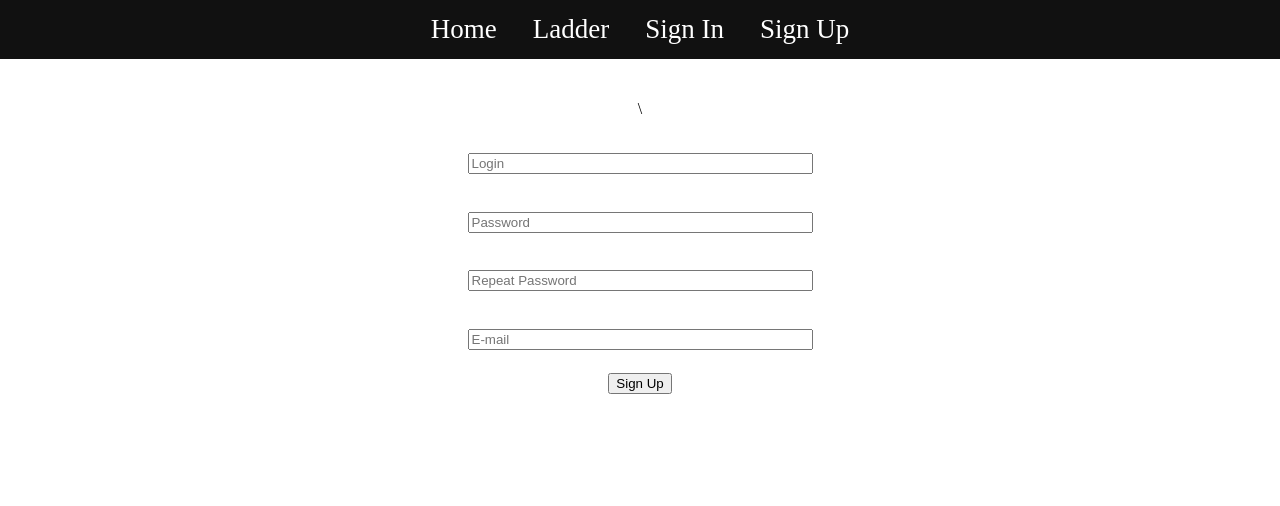
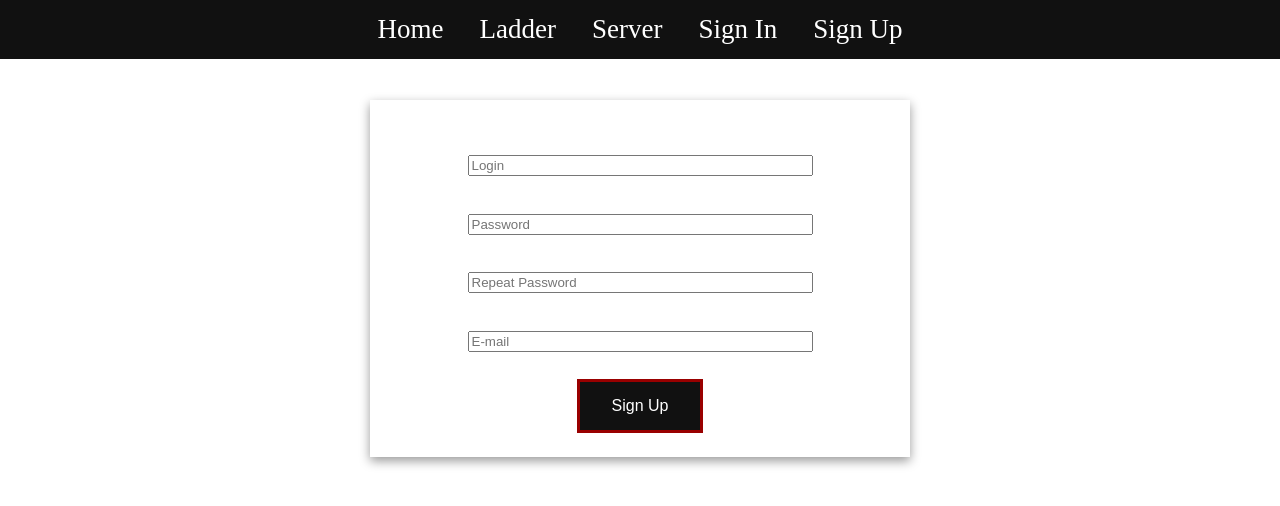
Before and after one commit to savukhin/Diablo-2-Web-Lobby, a Django app: page /signup in a window 1280 px wide. Shown: the top 506 px of the page. Run offline with Django 3.2, Linux system fonts and the light colour scheme; some libraries are stand-ins or nearby versions.

Commit message:
Now it looks much better

```diff
--- a/Diablo_2_Web_Lobby/authentication/templates/signIn.html
+++ b/Diablo_2_Web_Lobby/authentication/templates/signIn.html
@@ -2,7 +2,7 @@
 
 {% block content %}
 
-<form method="post">
+<form class="block" method="post">
     {% csrf_token %}
     <h1><input name="username" type="text" size=40 placeholder="Login"/></h1>
     <h1><input name="password" type="password" size=40 placeholder="Password"/></h1>
@@ -10,7 +10,7 @@
         <div>Invalid login or password!</div>
     {% endif %}
 
-    <button type="submit"> Sign In </button>
+    <button class="button" type="submit"> Sign In </button>
 </form>
 
 {% endblock %}
--- a/Diablo_2_Web_Lobby/authentication/templates/signUp.html
+++ b/Diablo_2_Web_Lobby/authentication/templates/signUp.html
@@ -2,13 +2,14 @@
 
 {% block content %}
 
-<form method="post">\
+
+<form class="block" method="post">
     {% csrf_token %}
     <h1><input name="username" type="text" size=40 placeholder="Login"/></h1>
     <h1><input name="password1" type="password" size=40 placeholder="Password"/></h1>
     <h1><input name="password2" type="password" size=40 placeholder="Repeat Password"/></h1>
     <h1><input name="email" type="email" size=40 placeholder="E-mail"/></h1>
-    <input type="submit" value="Sign Up">
+    <input class="button" type="submit" value="Sign Up">
 
     {% if form.errors and request.method == 'POST'%}
     <div class="alert alert-danger" role="alert">{{ form.errors }}</div>
--- a/Diablo_2_Web_Lobby/character/templates/createCharacter.html
+++ b/Diablo_2_Web_Lobby/character/templates/createCharacter.html
@@ -3,7 +3,7 @@
 {% block content %}
 
 
-<form method="post">
+<form class="block" method="post">
     {% csrf_token %}
     <h1><input name="name" type="text" size=40 placeholder="Character name"/></h1>
 
@@ -29,7 +29,7 @@
     <p> {{ form.errors }} </p>
     {% endif %}
 
-    <button type="submit"> Create </button>
+    <button class="button" type="submit"> Create </button>
 </form>
 
 {% endblock %}
--- a/Diablo_2_Web_Lobby/ladder/templates/ladder.html
+++ b/Diablo_2_Web_Lobby/ladder/templates/ladder.html
@@ -16,7 +16,7 @@
 <a href="{% url 'ladder exp standard' %}"><button class="button"> LoD Standard Ladder </button></a>
 <a href="{% url 'ladder exp hardcore' %}"><button class="button"> LoD Hardcore Ladder </button></a>
 
-<div style="background-color: #ee0000; border-style: solid;">
+<div style="background-color: #ff0000; border-style: solid; width:1000px" class="block">
     <h1>{{ title }}</h1>
     <table border="1" width="100%" style="text-align: center">
         <tr>
--- a/Diablo_2_Web_Lobby/lobby/templates/preLobby.html
+++ b/Diablo_2_Web_Lobby/lobby/templates/preLobby.html
@@ -13,7 +13,7 @@
 {% block content %}
 
 <h1> {{ profile.user.username }}</h1>
-<div>
+<div class="block">
     <h2> Choose character to enter to the lobby: </h2>
     {% for character in characters %}
     <a href="{% url 'lobby' character.name %}">
--- a/Diablo_2_Web_Lobby/main/templates/base.html
+++ b/Diablo_2_Web_Lobby/main/templates/base.html
@@ -6,7 +6,7 @@
 
     <style>
     .header {
-        overflow: hidden;
+        //overflow: hidden;
         background-color: #111111;
         position: fixed;
         text-align: center;
@@ -15,7 +15,7 @@
         width: 100%;
     }
 
-    .header a {
+    .header-element {
         float: center;
         display: inline-block;
         color: #ffffff;
@@ -25,7 +25,7 @@
         font-size: 27px;
     }
 
-    .header a:hover {
+    .header-element:hover {
         background: #aa0000;
         color: white;
     }
@@ -46,6 +46,45 @@
 
     .button:hover {
         background-color: #aa1111;
+        border: solid #111111;
+        border-radius: 5%;
+    }
+
+    .dropdown {
+        display: inline-block;
+    }
+    .dropdown-content {
+        display: none;
+        position: absolute;
+        background-color: #a00;
+        min-width: 160px;
+        box-shadow: 0px 8px 16px 0px rgba(0,0,0,0.4);
+        z-index: 1;
+    }
+    .dropdown:hover .dropdown-content {
+        display: block;
+    }
+    .dropdown-element {
+        font-size: 20px;
+        border: 1px solid #111;
+        padding: 1px 10px;
+        cursor:pointer;
+    }
+    .dropdown-element:hover {
+        background-color: #100;
+    }
+
+    .grid-container {
+        width: 1050px;
+        display: grid;
+        grid-template-columns: 500px 500px;
+        grid-gap:50px;
+
+    }
+    .block {
+        width: 500px;
+        padding: 20px;
+        box-shadow: 0px 4px 10px 0px rgba(0,0,0,0.4);
     }
 
         {% block styles %} {% endblock %}
@@ -63,16 +102,24 @@
 </div>
 
 <div class="header">
-    <a href="{% url 'index' %}">Home</a>
-    <a href="{% url 'ladder' %}">Ladder</a>
+    <a class="header-element" href="{% url 'index' %}">Home</a>
+    <a class="header-element" href="{% url 'ladder' %}">Ladder</a>
+    <div class="dropdown header-element">
+        Server
+        <div class="dropdown-content">
+            <a><div class="dropdown-element"><p>First server</p></div></a>
+            <a><div class="dropdown-element"><p>Second server</p></div></a>
+        </div>
+    </div>
+
     {% if not request.user.is_authenticated %}
-    <a href="{% url 'sign in' %}">Sign In</a>
-    <a href="{% url 'sign up' %}">Sign Up</a>
+    <a class="header-element"  href="{% url 'sign in' %}">Sign In</a>
+    <a class="header-element"  href="{% url 'sign up' %}">Sign Up</a>
     {% else %}
-    <a href="{% url 'preLobby' %}">Lobby</a>
-    <a href="{% url 'profile' request.user.id %}">Profile</a>
-    <a href="{% url 'messages' %}">Messages</a>
-    <a href="{% url 'sign out' %}">Sign Out</a>
+    <a class="header-element"  href="{% url 'preLobby' %}">Lobby</a>
+    <a class="header-element"  href="{% url 'profile' request.user.id %}">Profile</a>
+    <a class="header-element"  href="{% url 'messages' %}">Messages</a>
+    <a class="header-element"  href="{% url 'sign out' %}">Sign Out</a>
     {% endif %}
 </div>
 
```
Also changed, not shown: Diablo_2_Web_Lobby/authentication/templates/profile.html (+4 -8 lines), Diablo_2_Web_Lobby/character/templates/character.html (+1 -24 lines), Diablo_2_Web_Lobby/dialogues/templates/chat.html (+10 -4 lines), Diablo_2_Web_Lobby/dialogues/templates/messages.html (+10 -3 lines).
